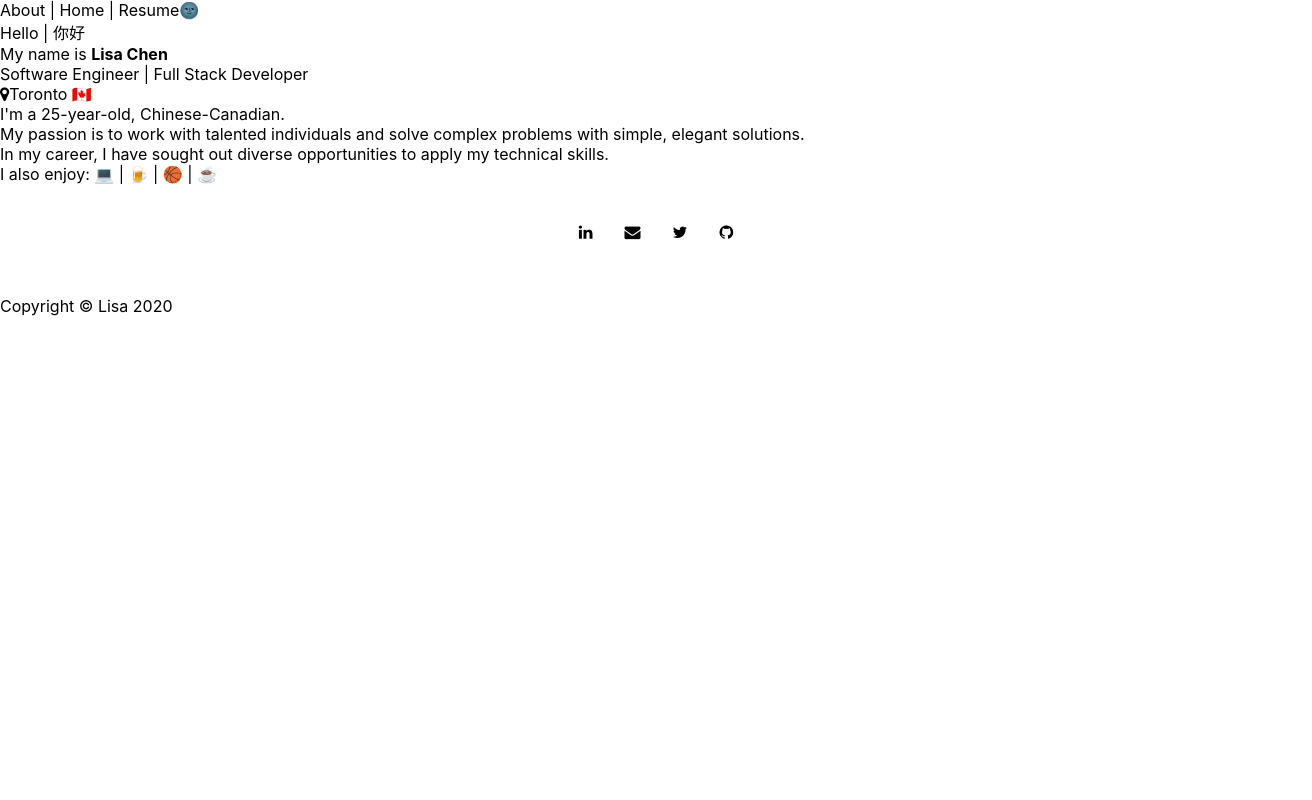
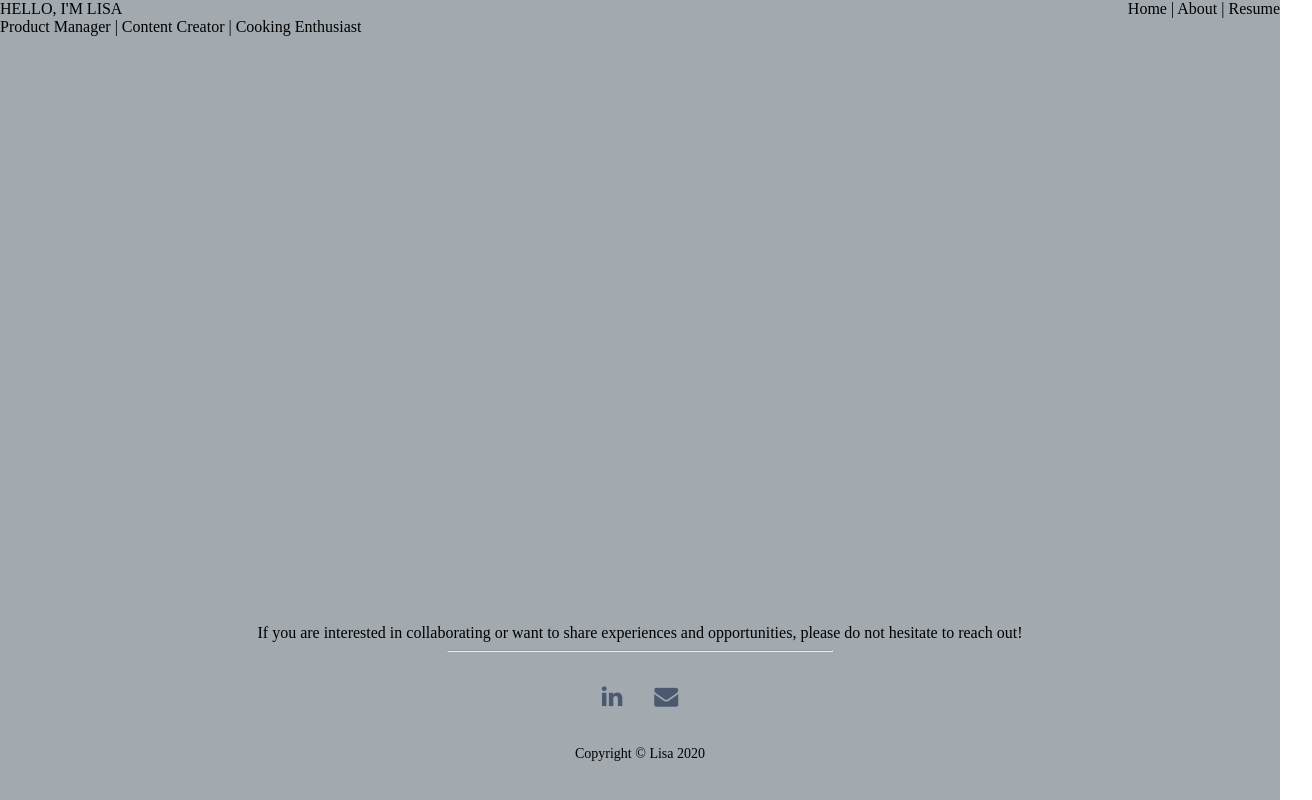
Before and after one commit to lisaqc/portfolio, a React (Create React App) app: page / in a window 1280 px wide. Shown: the whole page, 1312 px wide, since content can reach past the window. Built offline with nearby package versions, Linux system fonts and the light colour scheme.

Commit message:
more set up and adding build files

```diff
--- a/package.json
+++ b/package.json
@@ -6,7 +6,7 @@
     "@testing-library/jest-dom": "^4.2.4",
     "@testing-library/react": "^9.5.0",
     "@testing-library/user-event": "^7.2.1",
-    "font-awesome": "^4.7.0",
+    "font-awesome": "^5.3.1",
     "react": "^16.13.1",
     "react-dom": "^16.13.1",
     "react-router-dom": "^5.2.0",
@@ -14,7 +14,7 @@
   },
   "scripts": {
     "start": "react-scripts start",
-    "build": "react-scripts build",
+    "build": "react-scripts build && cp build/index.html build/404.html",
     "test": "react-scripts test",
     "eject": "react-scripts eject",
     "predeploy": "npm run build",
--- a/public/index.html
+++ b/public/index.html
@@ -24,7 +24,25 @@
       work correctly both with client-side routing and a non-root public URL.
       Learn how to configure a non-root public URL by running `npm run build`.
     -->
-    <title>Lisa Chen</title>
+    <script type="text/javascript">
+      (function(l) {
+        if (l.search) {
+          var q = {};
+          l.search.slice(1).split('&').forEach(function(v) {
+            var a = v.split('=');
+            q[a[0]] = a.slice(1).join('=').replace(/~and~/g, '&');
+          });
+          if (q.p !== undefined) {
+            window.history.replaceState(null, null,
+              l.pathname.slice(0, -1) + (q.p || '') +
+              (q.q ? ('?' + q.q) : '') +
+              l.hash
+            );
+          }
+        }
+      }(window.location))
+    </script>
+    <title>Lisa Chen | Product Manager</title>
   </head>
   <body>
     <noscript>You need to enable JavaScript to run this app.</noscript>
--- a/src/App.js
+++ b/src/App.js
@@ -13,6 +13,8 @@ class App extends React.Component {
       <div>
         <BrowserRouter>
           <Switch>
+            <Route exact path="/resume" render={() => {window.location.href="/LisaChen_Resume.pdf"}} />
+            <Route exact path="/resume/" render={() => {window.location.href="/LisaChen_Resume.pdf"}} />
             <Route path="/about" component={About} />
             <Route path="/" component={Home} />
           </Switch>
--- a/src/components/footer/footer.component.jsx
+++ b/src/components/footer/footer.component.jsx
@@ -7,7 +7,9 @@ const Footer = () => {
 
     return (
     <div className='footer'>
-            <ul className="Social-Icons">
+        <span className = 'info'> If you are interested in collaborating or want to share experiences and opportunities, please do not hesitate to reach out!</span>
+        <hr/>
+        <ul className="Social-Icons">
             <li>
                 <div>
                   <a href="http://linkedin.com/in/lisaqc" rel="noopener noreferrer" target="_blank"><i className="fa fa-linkedin icon tooltip"><div className = 'tooltiptext'>LinkedIn</div></i></a>
@@ -15,7 +17,7 @@ const Footer = () => {
               </li>
               <li>
                 <div>
-                  <a href="mailto:hi@chenliang.ca" rel="noopener noreferrer" target="_blank"><i className="fa fa-envelope icon tooltip"><div className = 'tooltiptext'>Email</div></i>
+                  <a href="mailto:lisachencal@gmail.com" rel="noopener noreferrer" target="_blank"><i className="fa fa-envelope icon tooltip"><div className = 'tooltiptext'>Email</div></i>
                   </a>
                 </div>
               </li>
@@ -24,20 +26,15 @@ const Footer = () => {
                   <a href="http://instagram.com/itslisa.c" rel="noopener noreferrer" target="_blank"><i className="fa fa-instagram icon tooltip"><div className = 'tooltiptext'>Instagram</div></i></a>
                 </div>
               </li> */}
-              <li>
+              {/* <li>
                 <div>
-                  <a href="http://twitter.com/lisaqc" rel="noopener noreferrer" target="_blank"><i className="fa fa-twitter icon tooltip"><div className = 'tooltiptext'>Twitter</div></i></a>
+                  <a href="http://twitter.com/thelisaqc" rel="noopener noreferrer" target="_blank"><i className="fa fa-twitter icon tooltip"><div className = 'tooltiptext'>Twitter</div></i></a>
                 </div>
               </li>
 
               <li>
                 <div>
                   <a href="http://github.com/lisaqc" rel="noopener noreferrer" target="_blank"><i className="fa fa-github icon tooltip"><div className = 'tooltiptext'>Github</div></i></a>
-                </div>
-              </li>
-              {/* <li>
-                <div>
-                  <a href="/resume.pdf" rel="noopener noreferrer" target="_blank"><i className="fa fa-file icon tooltip"><div className = 'tooltiptext'>Resume</div></i></a>
                 </div>
               </li> */}
             </ul>
--- a/src/components/footer/footer.styles.css
+++ b/src/components/footer/footer.styles.css
@@ -1,15 +1,32 @@
+.footer {
+    position: absolute;
+    bottom: 0;
+    width: 100%;
+}
+
+span.info {
+    display: flex;
+    justify-content: center;
+}
+
+hr {
+    width: 30%;
+    color:black;
+}
+
 ul.Social-Icons {
     display: flex;
-    width: 100vw;
+    width: 100%;
     justify-content: center;
     list-style-type: none;
-    padding: 16px;
+    padding: 0;
     margin: 0;
   }
 
 
   .icon {
-    color:black;
+    font-size: 24px;
+    color: #4C586F;
     border-radius: 50%;
     padding: 8px;
     margin: 16px 8px;
@@ -21,9 +38,19 @@ ul.Social-Icons {
     transform: scale(1.2);
   }
 
+  .tooltip:hover .tooltiptext {
+    visibility: visible;
+    display: inline-block;
+    position:absolute;
+    bottom: -50%;
+    left:50%;
+    transform:translateX(-50%);
+    text-align: center;
+  }
+
   .tooltiptext {
     color: white;
-    background-color: black;
+    background-color: #4C586F;;
     visibility: hidden;
     font-family: Arial, Helvetica, sans-serif;
     position: absolute;
@@ -31,3 +58,10 @@ ul.Social-Icons {
     padding: 4px 8px;
     border-radius: 10%;
   }
+
+  footer {
+    display: flex;
+    justify-content: center;
+    font-size: 14px;
+    margin-bottom: 24px;
+  }
--- a/src/components/navbar/navbar.component.jsx
+++ b/src/components/navbar/navbar.component.jsx
@@ -5,9 +5,9 @@ import './navbar.styles.css';
 const Navbar = () => {
 
     return (
-    <navbar className='navbar'>
-    About | Home | Resume
-    </navbar>
+        <navbar className='navbar'>
+            Home | About | Resume
+        </navbar>
     );
 };
 
--- a/src/components/navbar/navbar.styles.css
+++ b/src/components/navbar/navbar.styles.css
@@ -0,0 +1,3 @@
+.navbar{
+    float: right;
+}
--- a/src/pages/about/about.page.jsx
+++ b/src/pages/about/about.page.jsx
@@ -1,15 +1,14 @@
 import React from 'react';
 import 'font-awesome/css/font-awesome.css';
+import Navbar from '../../components/navbar/navbar.component'
+import Footer from '../../components/footer/footer.component';
 import './about.styles.css';
 
 const About = () => {
-    const year = new Date().getFullYear();
-
     return (
-    <div className='project-page'> Coming Soon
-        <footer>
-            <p>Copyright © Chen Liang {year}</p>
-        </footer>
+    <div className='about-page'>
+        <Navbar/>
+        <Footer/>
     </div>
     );
 };
--- a/src/pages/about/about.styles.css
+++ b/src/pages/about/about.styles.css
@@ -0,0 +1,3 @@
+.about-page {
+    font-family: Staatliches
+}
--- a/src/pages/home/home.page.jsx
+++ b/src/pages/home/home.page.jsx
@@ -7,65 +7,14 @@ import Footer from '../../components/footer/footer.component';
 
 
 const Home = () => {
-
-    const [darkMode, setDarkMode] = React.useState(getInitialMode())
-    React.useEffect(() => {
-      localStorage.setItem('dark', JSON.stringify(darkMode));
-    }, [darkMode]);
-
-    function getInitialMode() {
-      const isReturningUser = 'dark' in localStorage;
-      const savedMode = JSON.parse(localStorage.getItem('dark'));
-      const userPrefersDark = getPrefColorScheme();
-      // if mode was saved -> dark / light
-      if(isReturningUser) {
-        return savedMode;
-        // if preferred color scheme is dark -> dark
-      } else if (userPrefersDark) {
-        return true;
-        // otherwise -> light
-      } else {
-        return false;
-      }
-    }
-
-    function getPrefColorScheme() {
-      if(!window.matchMedia) return;
-      return window.matchMedia("(prefers-color-scheme: dark)").matches;
-    }
     return (
-      <div className={"home-page", `${darkMode ? 'dark-mode' : 'light-mode'}`}>
+      <div className="home-page">
         <header className="home-header">
             <Navbar/>
-            <span className = 'toggle'>
-              <span onClick={() => setDarkMode(prevMode => !prevMode)}>{darkMode ? '☀️' : '🌚'}</span>
-            </span>
           <div className = 'header'>
             <div className = 'info'>
-              <div>Hello | 你好
-                <div>
-                  My name is <b> Lisa Chen</b>
-                  <div className = 'toggle-container'>
-
-                  </div>
-                </div>
-              </div>
-              <div className = 'title'>Software Engineer | Full Stack Developer</div>
-              <div className = 'location'><i className="fa fa-map-marker pin"/>Toronto <span role="img" aria-label="Canada">  🇨🇦</span></div>
-            </div>
-            <div className = 'about'>
-              I'm a 25-year-old, Chinese-Canadian.
-              <br/>
-              My passion is to work with talented individuals and solve complex problems with simple, elegant solutions.
-              <br/>
-              In my career, I have sought out diverse opportunities to apply my technical skills.
-            </div>
-            <div className = 'hobbies'>
-            I also enjoy:
-              <span role="img" aria-label="Tech"> 💻 |</span>
-              <span role="img" aria-label="Beer"> 🍺 | </span>
-              <span role="img" aria-label="Basketball"> 🏀 |</span>
-              <span role="img" aria-label="Coffee"> ☕️</span>
+              <div>HELLO, I'M LISA</div>
+              <div className = 'title'>Product Manager | Content Creator | Cooking Enthusiast</div>
             </div>
             </div>
         </header>
--- a/src/pages/home/home.styles.css
+++ b/src/pages/home/home.styles.css
@@ -0,0 +1,6 @@
+.home-page {
+    font-family: Staatliches;
+    background-color: #a2aab0;
+    height: 100vh;
+    width: 100vw;
+}
```
Also changed, not shown: 1 other file (tests, documents, lock files or other folders).
